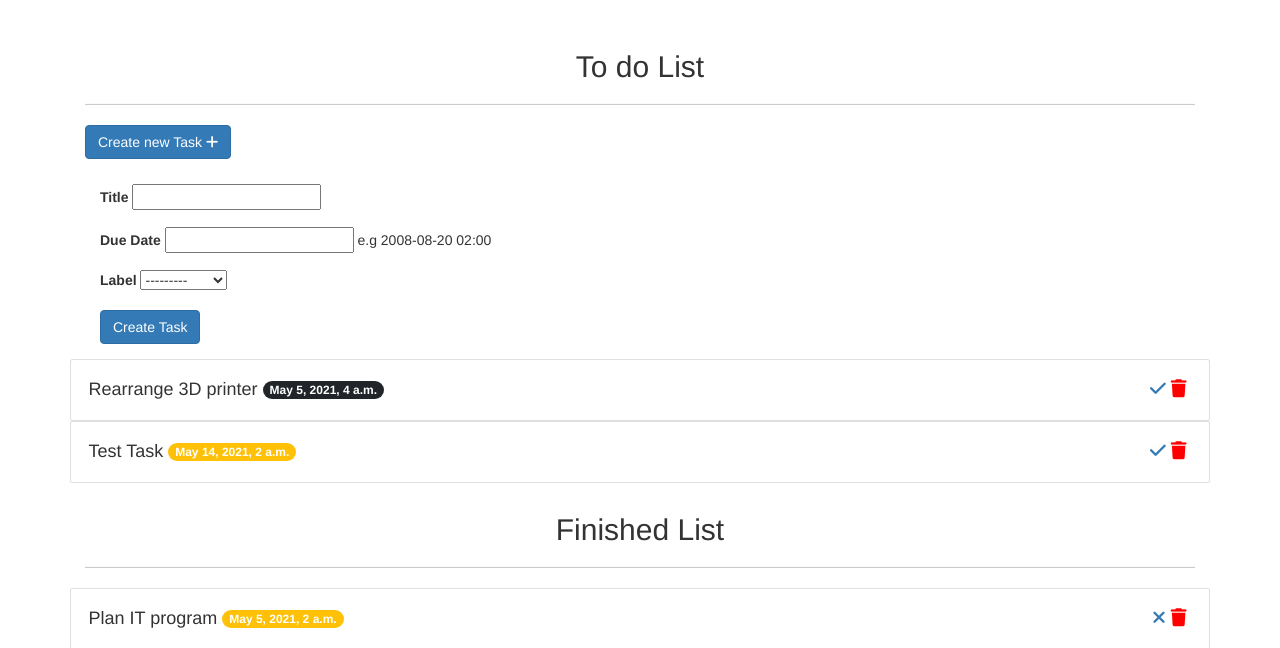
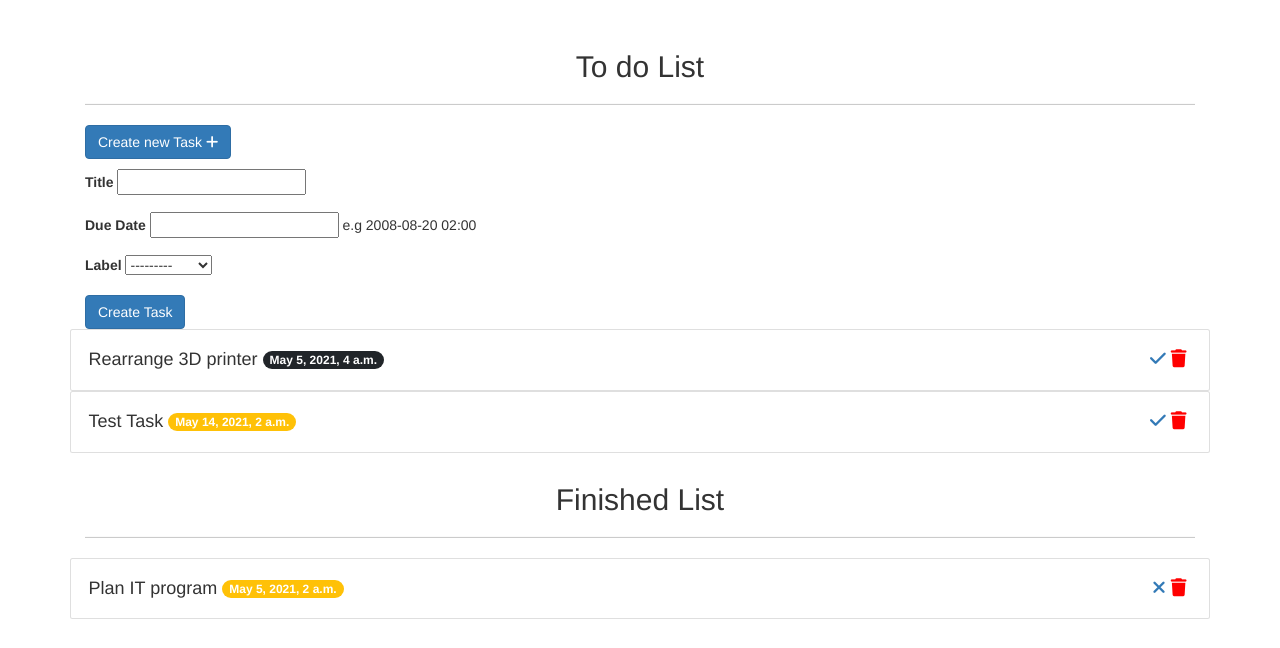
Before and after one commit to danielsumah/NOTEPAD-APP-V2, a Django app: page / in a window 1280 px wide. Shown: the part 62-710 px from the top of the page. Run offline with Django 3.2, Linux system fonts and the light colour scheme; data comes from the database, SQL or seed files in the repository; some libraries are stand-ins or nearby versions.

Commit message:
Update note_list.html

```diff
--- a/notes/templates/note_list.html
+++ b/notes/templates/note_list.html
@@ -17,8 +17,8 @@
             </h4>
 
             </div>
-            <div id="collapseOne" class="panel-collapse collapse in">
-                <div class="panel-body">
+            <div>
+                <div>
                     <form method='POST'>
                         {% csrf_token %}
                         <div class="form-group">
```
